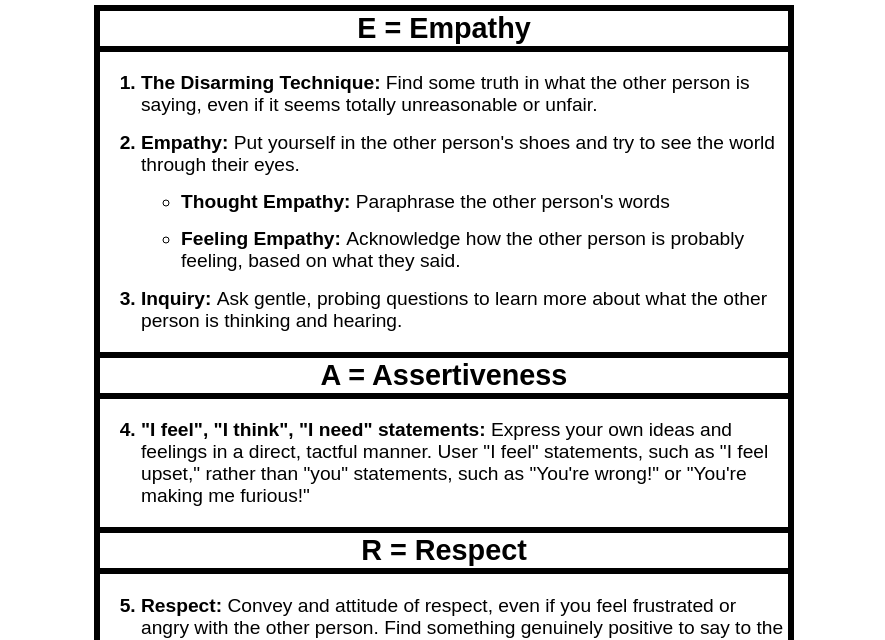
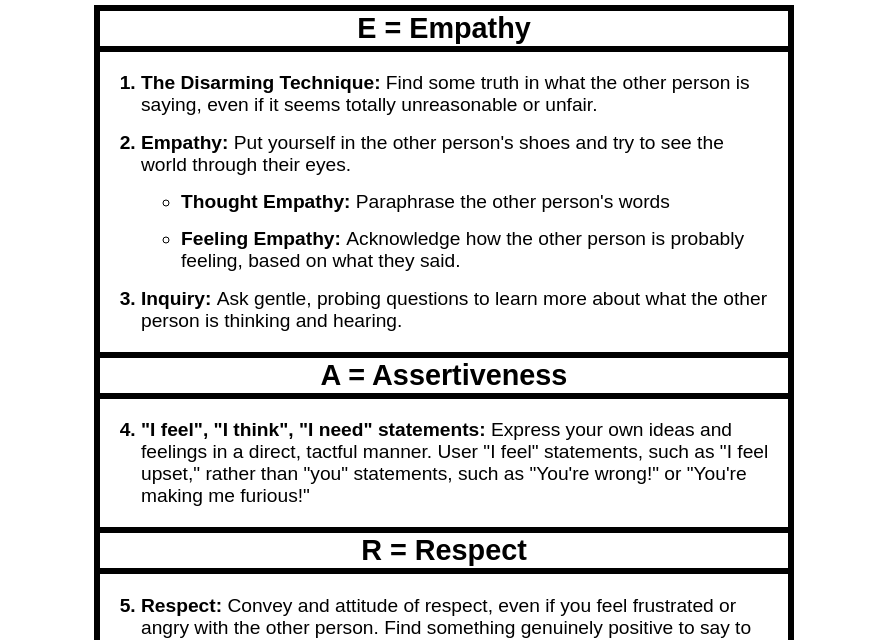
Before and after one commit to eebbesen/ear, a plain HTML site: page public/index.html in a window 1280 px wide. Shown: the part 160-800 px from the top of the page, without its empty margins (196-1081 px from the left). Drawn offline with Linux system fonts and the light colour scheme.

Commit message:
adding right margin

```diff
--- a/public/ear_styles.css
+++ b/public/ear_styles.css
@@ -23,6 +23,9 @@ body {
   font-size: 1.5em;
 }
 
+ol {
+  margin-right: .8em;
+}
 
 ol li {
   font-weight: bold;
```
